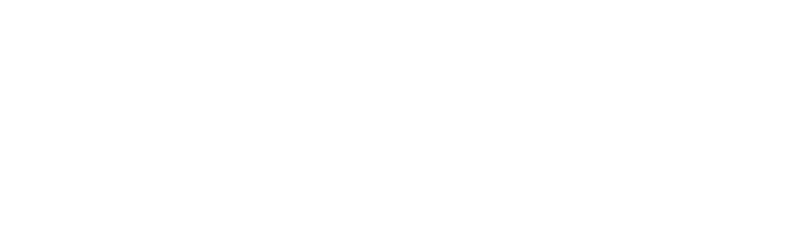
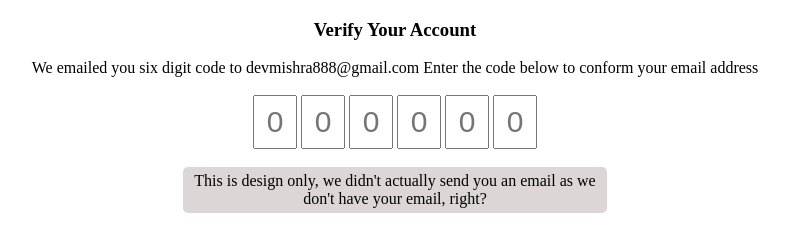
Before and after one commit to acciojob/OTP-devmishra888, a website: page main.html in a window 1280 px wide. Shown: the whole page, without its empty margins (245-1034 px from the left). Drawn offline with Linux system fonts and the light colour scheme.

Commit message:
created a submission

```diff
--- a/main.html
+++ b/main.html
@@ -1,16 +1,78 @@
 <!DOCTYPE html>
+<html lang="en">
+<head>
+    <style>
 
-<html>
+input{
+        width: 30px;
+        height: 40px;
+        padding: 5px;
+        margin: 2px;
+      }
+#verification_heading{
+    display: flex;
+    justify-content: center;
+}
+#verification_subtext{
+    display: flex;
+    justify-content: center;
+}
+.code-container{
+    display: flex;
+    justify-content: center;
 
-<head>
-	<link rel="stylesheet" href="styles.css">
+}
+.code{
+    text-align: center;
+    font-size: 30px;
+}
+#last{
+    display: flex;
+    justify-content: center;
+    text-align: center;
+    border: 1px;
+    background-color: rgb(220, 214, 214);
+    padding: 5px;
+    margin-right: 420px;
+    margin-left: 420px;
+    border-radius: 5px;
+}
+
+
+    </style>
+
 </head>
+<body>
 
-<body>
-	<!-- the entire body must be written by student -->
-    <script type="text/javascript" src="./script.js">
+    <h3 id="verification_heading">Verify Your Account</h3>
+    <p id="verification_subtext">We emailed you six digit code to devmishra888@gmail.com Enter the code below to conform your email address</p>
+
+
+    <div class="code-container">
+    <input type="text" placeholder="0" class="code">
+    <input type="text" placeholder="0" class="code">
+    <input type="text" placeholder="0" class="code">
+    <input type="text" placeholder="0" class="code">
+    <input type="text" placeholder="0" class="code">
+    <input type="text" placeholder="0" class="code">
+
+</div>
+
+<p id="last">This is design only, we didn't actually send you an email as we <br>don't have your email, right?</p>
+
+<script>
+
+let input = document.querySelectorAll('.code')
+
+for(let i = 0; i < input.length; i++){
+    input[i].addEventListener('input', function(e) {
+        if (e.target.value.length == 1 && i < input.length - 1) {
+            input[i + 1].focus();
+        }
+    });
+}
 </script>
 
+
 </body>
-
 </html>
```
